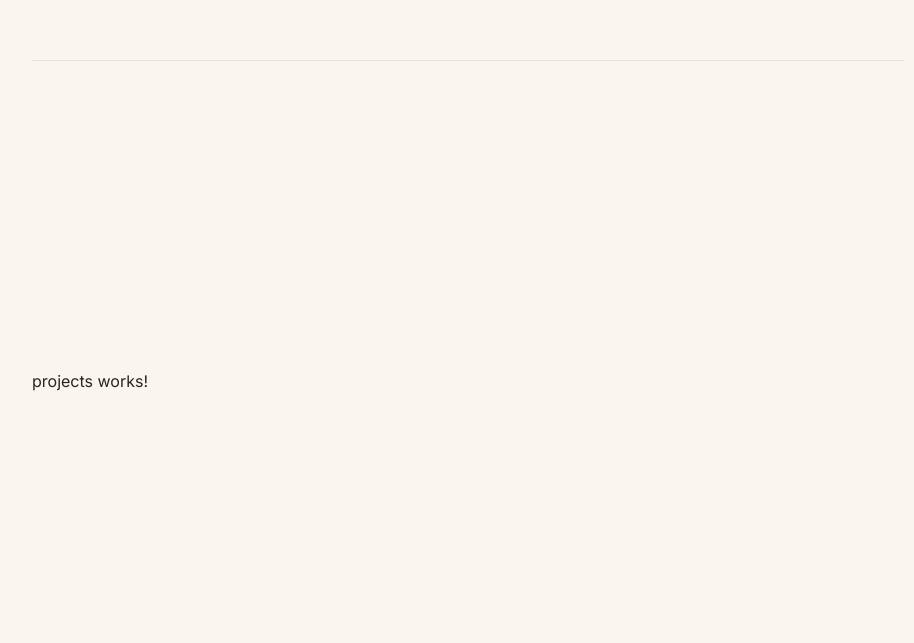
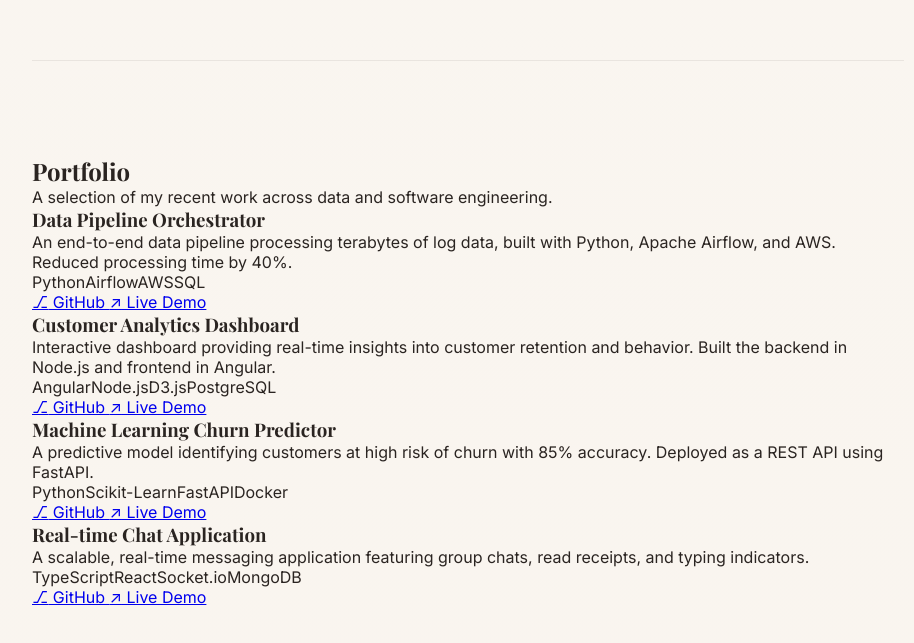
Before and after one commit to aakashs-dev/aakashs-dev.github.io, an Angular app: page / in a window 1280 px wide. Shown: the part 3257-3900 px from the top of the page, without its empty margins (312-1226 px from the left). Built offline with nearby package versions, Linux system fonts and the light colour scheme; a web font is replaced by a local one.

Commit message:
feat(projects): build project grid layout with angular control flow

```diff
--- a/src/app/components/projects/projects.html
+++ b/src/app/components/projects/projects.html
@@ -1 +1,32 @@
-<p>projects works!</p>
+<div class="projects-container">
+  <div class="projects-header">
+    <h2 class="section-title">Portfolio</h2>
+    <p class="section-subtitle">A selection of my recent work across data and software engineering.</p>
+  </div>
+
+  <div class="projects-grid">
+    @for (project of projects; track project.title) {
+      <div class="project-card">
+        <div class="project-content">
+          <h3 class="project-title">{{ project.title }}</h3>
+          <p class="project-description">{{ project.description }}</p>
+
+          <div class="project-tech">
+            @for (tech of project.technologies; track tech) {
+              <span class="tech-tag">{{ tech }}</span>
+            }
+          </div>
+        </div>
+
+        <div class="project-links">
+          <a [href]="project.githubLink" class="btn-link" target="_blank">
+            <span class="icon">⎇</span> GitHub
+          </a>
+          <a [href]="project.liveLink" class="btn-link live-link" target="_blank">
+            <span class="icon">↗</span> Live Demo
+          </a>
+        </div>
+      </div>
+    }
+  </div>
+</div>
```
